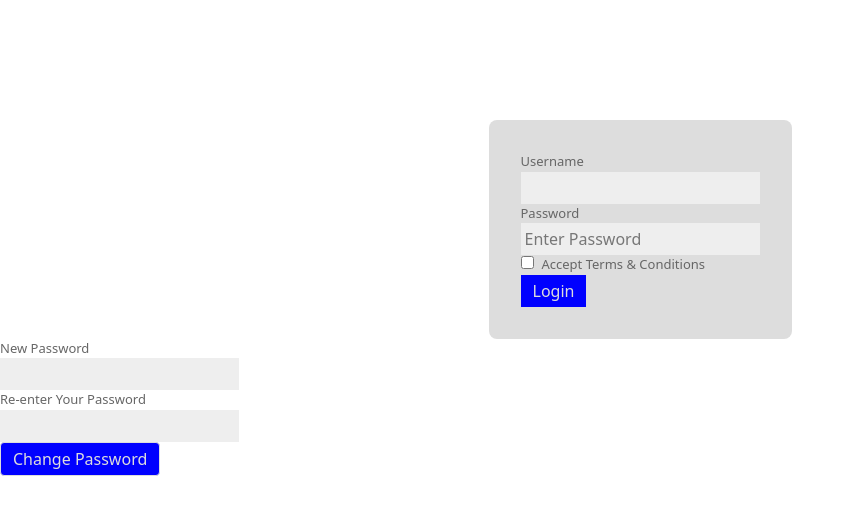
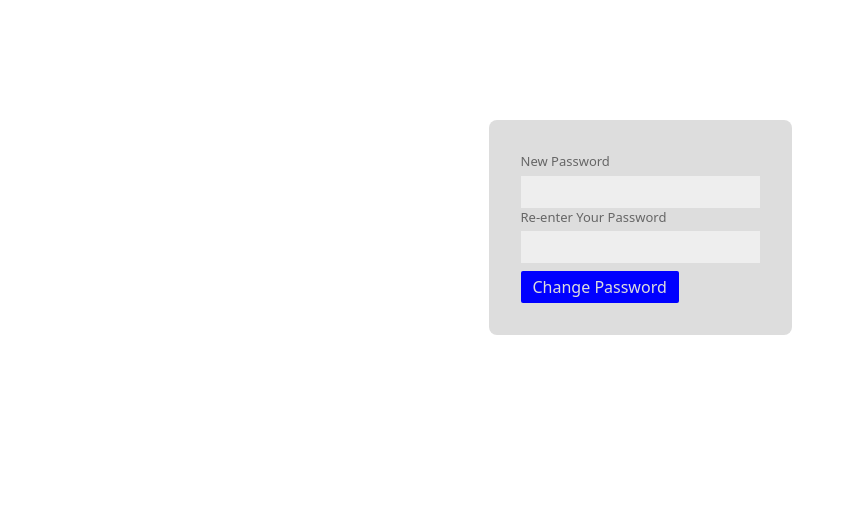
Before and after one commit to NS-25/react-components, a React (Vite) app: page /reset in a window 1280 px wide. Shown: the top 514 px of the page, without its empty margins (0-855 px from the left). Built offline with nearby package versions, Linux system fonts and the light colour scheme.

Commit message:
added some code

```diff
--- a/src/App.jsx
+++ b/src/App.jsx
@@ -50,24 +50,11 @@ const App = () => {
         <h2>User Profile</h2>
         <UserProfile onSubmit={handleUserSubmit} />
       </div> */}
-      <div>
-        <Routes>
-          <Route path="/loginform" element={<LoginForm />} />
-        </Routes>
-      </div>
-      <div>
-        <UserForm />
-      </div>
-      <div>
-        <Routes>
-          <Route path="/login" element={<SignUp />} />
-        </Routes>
-      </div>
-      <div>
-        <Routes>
-          <Route path="/reset" element={<PasswordReset />} />
-        </Routes>
-      </div>
+      <Routes>
+        <Route path="/loginform" element={<LoginForm />} />
+        <Route path="/signup" element={<SignUp />} />
+        <Route path="/reset" element={<PasswordReset />} />
+      </Routes>
     </>
   );
 };
--- a/src/components/PasswordReset/passwordReset.css
+++ b/src/components/PasswordReset/passwordReset.css
@@ -0,0 +1,20 @@
+.reset-wrapper {
+  display: flex;
+  margin-top: 120px;
+  justify-content: center;
+}
+
+.reset-form {
+  padding: 32px;
+  border-radius: 8px;
+  background-color: #ddd;
+}
+
+.reset-label {
+  margin-bottom: 4px;
+}
+
+.reset-btn {
+  margin-top: 8px;
+  border-radius: 2px;
+}
--- a/src/components/PasswordReset/passwordReset.jsx
+++ b/src/components/PasswordReset/passwordReset.jsx
@@ -1,7 +1,7 @@
 import React from "react";
 import { useState } from "react";
 import * as Yup from "yup";
-
+import "./PasswordReset.css";
 // Define Yup schema
 
 const schema = Yup.object().shape({
@@ -13,7 +13,7 @@ const schema = Yup.object().shape({
     .matches(/[0-9]/, "Must contain a number")
     .matches(/[@$!%*#?&]/, "Must contain a special character"),
 
-  confirmPassword: Yup.string()
+  confirmpassword: Yup.string()
     .oneOf([Yup.ref("newPassword")], "Passwords must match")
     .required("Please confirm your password"),
 });
@@ -26,12 +26,13 @@ const PasswordReset = () => {
   const [error, setError] = useState({});
 
   // password reset hide and show state
-  const [showReset, setShowReset] = useState(false);
 
   const handleChange = (e) => {
     setPassKey({ ...passKey, [e.target.name]: e.target.value });
     setError({ ...error, [e.target.name]: "" });
   };
+
+  // handle blur stage
 
   // Handle form submit
   const handleSubmit = async (e) => {
@@ -53,10 +54,12 @@ const PasswordReset = () => {
   };
 
   return (
-    <div>
-      <form onSubmit={handleSubmit}>
+    <div className="reset-wrapper">
+      <form onSubmit={handleSubmit} className="reset-form">
         <div className="mb-2">
-          <label htmlFor="password">New Password</label>
+          <label htmlFor="password" className="reset-label">
+            New Password
+          </label>
           <input
             type="password"
             name="password"
@@ -68,7 +71,9 @@ const PasswordReset = () => {
           )}
         </div>
         <div className="mb-2">
-          <label htmlFor="password">Re-enter Your Password</label>
+          <label htmlFor="password" className="reset-label">
+            Re-enter Your Password
+          </label>
           <input
             type="password"
             name="confirmpassword"
@@ -80,7 +85,7 @@ const PasswordReset = () => {
           )}
         </div>
         <div className="mb-2">
-          <button className="border rounded" type="submit">
+          <button className="reset-btn" type="submit">
             Change Password
           </button>
         </div>
```
